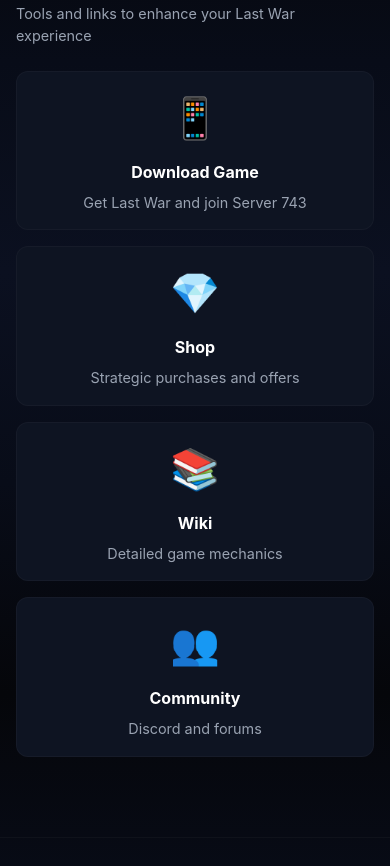
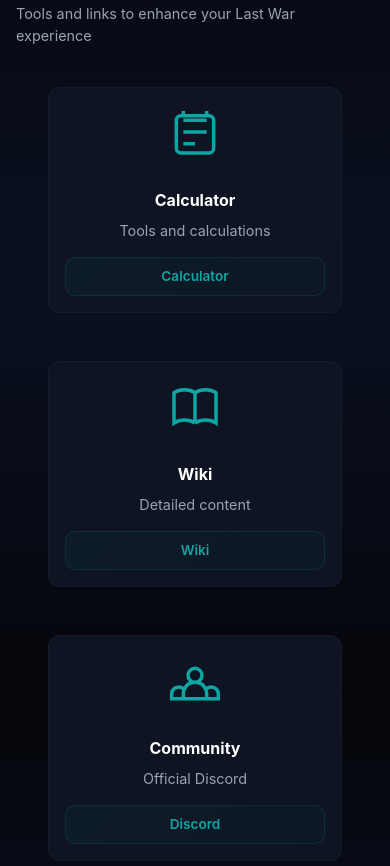
Before and after one commit to Blinquant/LastWar, a plain HTML site: page index.html in a window 390 px wide. Shown: the part 6058-6924 px from the top of the page. Drawn offline with Linux system fonts and the light colour scheme.

Commit message:
version3

```diff
--- a/index.html
+++ b/index.html
@@ -590,7 +590,7 @@
     /* Resources Grid */
     .resource-grid {
       display: grid;
-      grid-template-columns: repeat(4, 1fr);
+      grid-template-columns: repeat(3, 1fr);
       gap: 1rem;
       margin-top: 1.5rem;
     }
@@ -625,6 +625,75 @@
       font-size: 0.9rem;
       margin: 0;
     }
+
+.resource-btn {
+  display: inline-block;
+  background: linear-gradient(135deg,
+              rgba(14, 165, 163, 0.05) 0%,
+              rgba(20, 184, 182, 0.02) 100%);
+  color: var(--accent);
+  padding: 0.8rem 1.5rem;
+  border-radius: 10px;
+  text-decoration: none;
+  font-weight: 600;
+  transition: all 0.5s ease;
+  margin-top: 1rem;
+  border: 1px solid rgba(14, 165, 163, 0.15);
+  text-align: center;
+  width: 100%;
+  position: relative;
+}
+
+.resource-btn::before {
+  content: "";
+  position: absolute;
+  inset: 0;
+  border-radius: 10px;
+  background: linear-gradient(135deg,
+              rgba(14, 165, 163, 0.1) 0%,
+              rgba(20, 184, 182, 0.05) 50%,
+              transparent 100%);
+  opacity: 0;
+  transition: opacity 0.4s ease;
+  z-index: -1;
+}
+
+.resource-btn:hover::before {
+  opacity: 1;
+}
+
+.resource-btn:hover {
+  border-color: var(--accent-light);
+  box-shadow: 0 0 20px rgba(14, 165, 163, 0.4),
+              0 0 40px rgba(14, 165, 163, 0.2);
+  transform: translateY(-3px) scale(1.02);
+}
+/* Resource Icon SVG */
+.resource-icon svg {
+  width: 56px;
+  height: 56px;
+  color: var(--accent);
+  stroke: currentColor;
+  fill: none;
+  transition: all 0.3s ease;
+}
+
+.resource-card:hover .resource-icon svg {
+  color: var(--accent-light);
+  transform: scale(1.1);
+  filter: drop-shadow(0 0 8px rgba(14, 165, 163, 0.3));
+}
+
+/* Animation subtile pour le download */
+@keyframes float {
+  0%, 100% { transform: translateY(0px); }
+  50% { transform: translateY(-2px); }
+}
+
+.resource-card:hover .resource-icon svg {
+  animation: float 2s ease-in-out infinite;
+}
+
 
     /* Hero art placeholder */
     .hero-art svg {
@@ -745,6 +814,10 @@
         padding: 2rem 0;
       }
 
+      .resource-card {
+        margin: 1rem 2rem;
+      }
+
       .resource-grid {
         grid-template-columns: 1fr;
       }
@@ -755,6 +828,10 @@
 
       .strategy-content {
         padding: 1.25rem;
+      }
+      .resource-btn {
+        padding: 0.5rem 1rem;
+        font-size: 0.85rem;
       }
     }
 
@@ -1150,6 +1227,9 @@
         justify-content: center;
       }
     }
+
+
+
 
     /* Petits mobiles (max-width: 480px) */
     @media (max-width: 480px) {
@@ -1669,24 +1749,42 @@
 
     <div class="resource-grid">
       <article class="resource-card">
-            <div class="resource-icon" aria-hidden="true">📱</div>
-            <h3>Download Game</h3>
-            <p>Get Last War and join Server 743</p>
+        <div class="resource-icon" aria-hidden="true">
+          <svg viewBox="0 0 24 24" fill="none" stroke="currentColor" stroke-width="1.5">
+            <path d="M7 7H17M7 12H17M7 17H12M7 3V5M17 3V5M6 21H18C19.1046 21 20 20.1046 20 19V7C20 5.89543 19.1046 5 18 5H6C4.89543 5 4 5.89543 4 7V19C4 20.1046 4.89543 21 6 21Z"/>
+          </svg>
+        </div>
+        <h3>Calculator</h3>
+        <p>Tools and calculations</p>
+        <a href="https://last-war-util.vercel.app/#/home" class="resource-btn" target="_blank" rel="noopener">
+          Calculator
+        </a>
       </article>
+
       <article class="resource-card">
-            <div class="resource-icon" aria-hidden="true">💎</div>
-            <h3>Shop</h3>
-            <p>Strategic purchases and offers</p>
+        <div class="resource-icon" aria-hidden="true">
+          <svg viewBox="0 0 24 24" fill="none" stroke="currentColor" stroke-width="1.5">
+            <path d="M12 6.25278V19.2528M12 6.25278C10.8321 5.47686 9.24649 5 7.5 5C5.75351 5 4.16789 5.47686 3 6.25278V19.2528C4.16789 18.4769 5.75351 18 7.5 18C9.24649 18 10.8321 18.4769 12 19.2528M12 6.25278C13.1679 5.47686 14.7535 5 16.5 5C18.2465 5 19.8321 5.47686 21 6.25278V19.2528C19.8321 18.4769 18.2465 18 16.5 18C14.7535 18 13.1679 18.4769 12 19.2528"/>
+          </svg>
+        </div>
+        <h3>Wiki</h3>
+        <p>Detailed content</p>
+        <a href="https://www.lastwartutorial.com/" class="resource-btn" target="_blank" rel="noopener">
+          Wiki
+        </a>
       </article>
+
       <article class="resource-card">
-            <div class="resource-icon" aria-hidden="true">📚</div>
-            <h3>Wiki</h3>
-            <p>Detailed game mechanics</p>
-          </article>
-          <article class="resource-card">
-            <div class="resource-icon" aria-hidden="true">👥</div>
+        <div class="resource-icon" aria-hidden="true">
+          <svg viewBox="0 0 24 24" fill="none" stroke="currentColor" stroke-width="1.5">
+            <path d="M17 20H22V18C22 16.3431 20.6569 15 19 15C18.0444 15 17.1931 15.4468 16.6438 16.1429M17 20H7M17 20V18C17 17.3438 16.8736 16.717 16.6438 16.1429M7 20H2V18C2 16.3431 3.34315 15 5 15C5.95561 15 6.80686 15.4468 7.35625 16.1429M7 20V18C7 17.3438 7.12642 16.717 7.35625 16.1429M7.35625 16.1429C8.0935 14.301 9.89482 13 12 13C14.1052 13 15.9065 14.301 16.6438 16.1429M12 13C13.6569 13 15 11.6569 15 10C15 8.34315 13.6569 7 12 7C10.3431 7 9 8.34315 9 10C9 11.6569 10.3431 13 12 13Z"/>
+          </svg>
+        </div>
         <h3>Community</h3>
-            <p>Discord and forums</p>
+        <p>Official Discord</p>
+        <a href="https://discord.com/invite/lastwarsurvival" class="resource-btn" target="_blank" rel="noopener">
+          Discord
+        </a>
       </article>
     </div>
   </div>
@@ -1727,6 +1825,8 @@
     </div>
   </footer>
   <script>
+
+
     // Calcul du nombre de jours depuis le 21 juillet 2024
     function calculateDaysSinceStart() {
       const startDate = new Date('2024-07-20T00:00:00');
@@ -2265,6 +2365,7 @@
       });
     });
   </script>
+
 </body>
 
 </html>
```
Also changed, not shown: combat-guide.html (+57 -3 lines), headquarter-guide.html (+7 -7 lines). Lines whose indentation alone changed are shown as unchanged.
